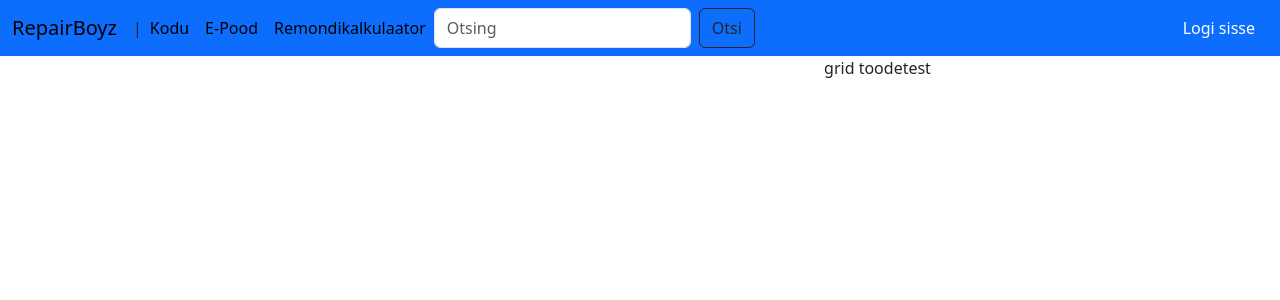
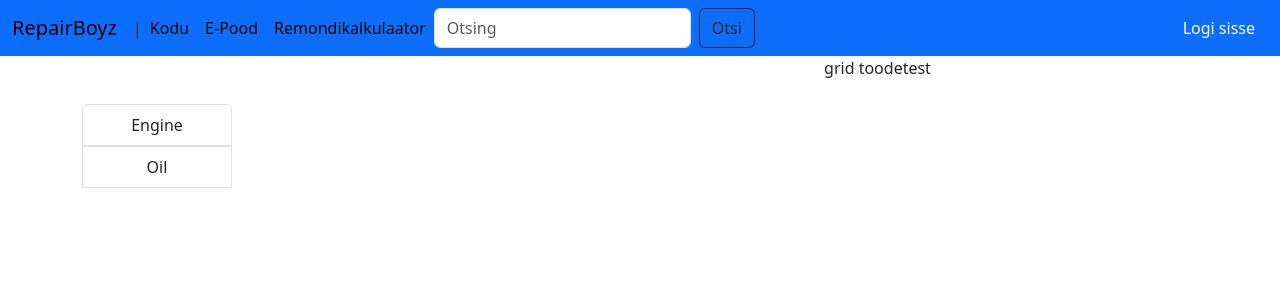
Before and after one commit to Romar-II/repairfront, a Vue app: page /online-shop in a window 1280 px wide. Shown: the top 300 px of the page. Built offline with nearby package versions, Linux system fonts and the light colour scheme; no server answers.

Commit message:
master mainCategorySelect

```diff
--- a/src/components/OnlineShopAccordion.vue
+++ b/src/components/OnlineShopAccordion.vue
@@ -1,11 +1,63 @@
-
 
 <template>
-
+  <div class="col-4">
+    <div v-for="mainCategory in mainCategories" class="list-group">
+      <button type="button" class="list-group-item" data-bs-toggle="button" aria-pressed="false" autocomplete="off" @click="toggleCollapse">
+        Engine
+      </button>
+      <div v-if="mainCategory.isCollapsed">
+        <button v-for="subCategory in mainCategory.subCategories" type="button" class="list-group-item">Oil</button>
+      </div>
+    </div>
+  </div>
 </template>
 
 <script>
 export default {
-  name: "OnlineShopAccordion"
+  data() {
+    return {
+      isCollapsed: false,
+      mainCategories: [
+        {
+          mainCategoryId: 0,
+          mainCategoryName: '',
+          isCollapsed: true,
+          subCategories: [
+            {
+              subCategoryId: 0,
+              subCategoryName: ''
+            }
+          ]
+        }
+
+      ]
+
+    };
+  },
+  methods: {
+      toggleCollapse() {
+        this.isCollapsed = !this.isCollapsed;
+      },
+    sendCategoriesRequest()
+    {
+      this.$http.get("/shop/categories")
+          .then(response => {
+            this.mainCategories = response.data
+          })
+          .catch(error => {
+            // const errorResponseBody = error.response.data
+          })
+    }
+
+  },
+  beforeMount: function () {
+    this.sendCategoriesRequest()
+  }
+};
+</script>
+
+<style scoped>
+.list-group-item {
+  min-width: 150px; /* Adjust this value as needed */
 }
-</script>
+</style>
```
